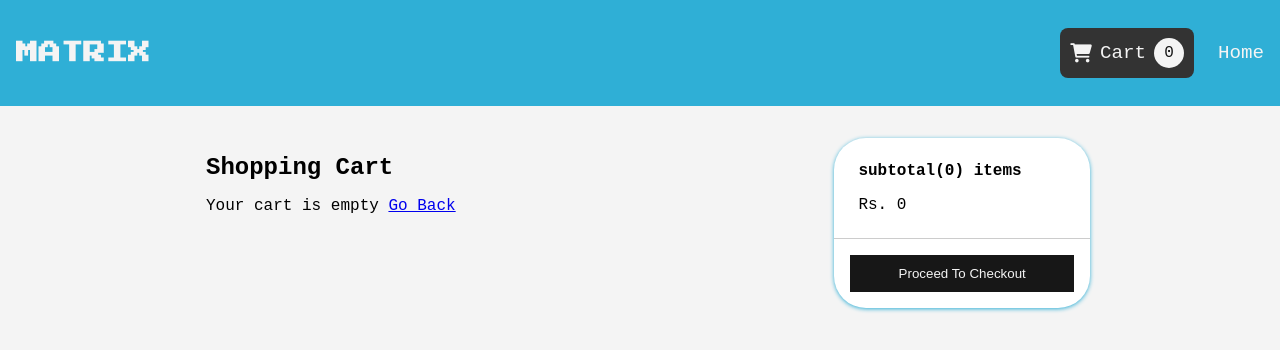
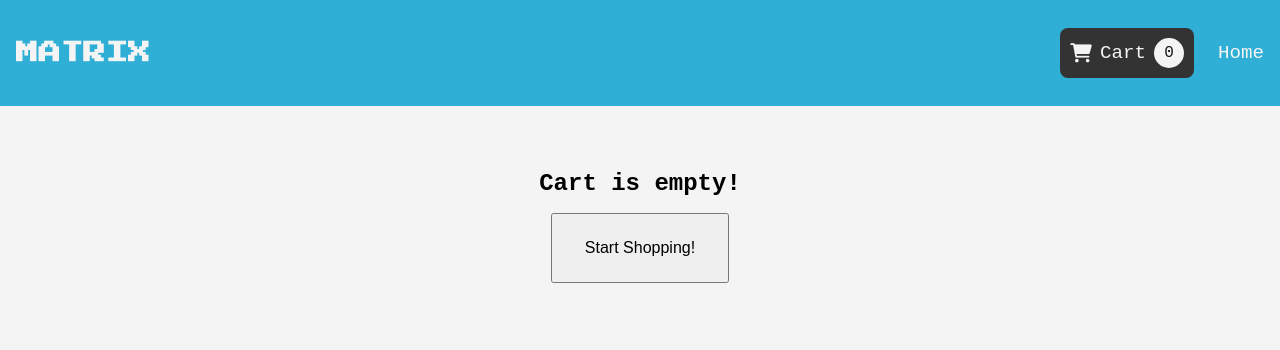
Before and after one commit to shahid-py/shop-matrix, a React (Create React App) app in the folder client/: page /cart in a window 1280 px wide. Shown: the top 350 px of the page. Built offline with nearby package versions, Linux system fonts and the light colour scheme; a web font is replaced by a local one.

Commit message:
fix : bug fix in clearing cart from state

```diff
--- a/client/src/redux/reducers/cartReducers.js
+++ b/client/src/redux/reducers/cartReducers.js
@@ -27,6 +27,12 @@ export const cartReducer = (state = { cartItems:[]}, action) => {
         ...state,
         cartItems: state.cartItems.filter((x) => x.product !== action.payload),
       };
+      case "CLEAR_CART": {
+        return {
+          ...state,
+          cart: []
+        }
+      }
     default:
       return state;
   }
--- a/client/src/screens/CartScreen.css
+++ b/client/src/screens/CartScreen.css
@@ -54,6 +54,22 @@
   .cartscreen__right div button:hover {
     opacity: 0.9;
   }
+  .cart-checkout-heading {
+    margin-left: 4rem;
+  }
+
+  .cart-empty {
+    display: flex;
+    flex-direction: column;
+    align-items: center;
+    margin-top: 4rem;
+  }
+
+  .btn-large {
+    font-size: var(--fontSizes-2xl);
+    padding: 1.5rem 2rem;
+    margin-top: 1rem;
+  }
 
   @media (max-width: 1320px) {
     .cartscreen {
--- a/client/src/screens/CartScreen.js
+++ b/client/src/screens/CartScreen.js
@@ -1,15 +1,15 @@
-import './CartScreen.css'
-import axios from 'axios';
-import { useEffect } from 'react';
+import "./CartScreen.css";
+import axios from "axios";
+import { useEffect } from "react";
 import { useSelector, useDispatch } from "react-redux";
-import { Link } from "react-router-dom";
+import { useNavigate } from "react-router-dom";
 
 //components
-import CartItem from '../components/CartItem';
+import CartItem from "../components/CartItem";
 
 // Actions
 
-import {addToCart, removeFromCart} from  '../redux/actions/cartActions';
+import { addToCart, removeFromCart } from "../redux/actions/cartActions";
 
 function loadScript(src) {
   return new Promise((resolve) => {
@@ -25,58 +25,60 @@ function loadScript(src) {
   });
 }
 
-
-
-
 const CartScreen = () => {
   const dispatch = useDispatch();
 
   const cart = useSelector((state) => state.cart);
   const { cartItems } = cart;
   useEffect(() => {}, []);
-  const qtyChangeHandler =(id, qty) => {
-    dispatch(addToCart(id, qty))
-  }
+  const qtyChangeHandler = (id, qty) => {
+    dispatch(addToCart(id, qty));
+  };
+  const navigate = useNavigate();
 
-  const removeHandler =(id) => {
-    dispatch(removeFromCart(id))
-  }
-
-  const getCartCount= () =>{
-    return cartItems.reduce((qty, item) => ( item.qty) +qty, 0 );
-  }
+  const removeHandler = (id) => {
+    dispatch(removeFromCart(id));
+  };
 
   const getCartSubTotal = () => {
-    return cartItems.reduce((price, item) =>+price + +item.price * +item.qty, 0)
-
+    return cartItems.reduce(
+      (price, item) => +price + +item.price * +item.qty,
+      0
+    );
   };
 
-  async function displayRazorpay() {
-
-    const res = await loadScript('https://checkout.razorpay.com/v1/checkout.js')
 
 
-    const payment_response = await axios.post(`/razorpay`,{
-      amount:getCartSubTotal()
-  })
 
-    if(!res) {
-      alert('Razorpay SDK failed to load')
+  async function displayRazorpay() {
+    const res = await loadScript(
+      "https://checkout.razorpay.com/v1/checkout.js"
+    );
+
+    const payment_response = await axios.post(
+      `http://localhost:5000/razorpay`,
+      {
+        amount: getCartSubTotal(),
+      }
+    );
+
+    if (!res) {
+      alert("Razorpay SDK failed to load");
       return;
     }
     const { amount, currency, orderId } = payment_response.data;
     const options = {
-      key: process.env.key_secret,
+      key: "rzp_test_6nxP2p2M8T5UeD",
       currency: currency,
-      amount:amount,
+      amount: amount,
       order_id: orderId,
       name: "MATRIX SHOPPING",
       description: "MATRIX Transaction",
       image: "https://razorpay.com/assets/razorpay-glyph.svg",
 
-      handler: async function (response){
+      handler: async function (response) {
         const paymentVerification = await axios.post(
-          `/razorpay/verification`,
+          `http://localhost:5000/verification`,
           {
             orderId: orderId,
             paymentId: response.razorpay_payment_id,
@@ -86,8 +88,7 @@ const CartScreen = () => {
 
         if (paymentVerification.data.success) {
           alert(paymentVerification.data.message);
-          removeHandler()
-
+          navigate("/")
         } else {
           alert("something went wrong");
         }
@@ -99,47 +100,52 @@ const CartScreen = () => {
       },
 
       theme: {
-          color: "#3399cc"
-      }
-  }
-  const paymentObject = new  window.Razorpay(options);
+        color: "#3399cc",
+      },
+    };
+    const paymentObject = new window.Razorpay(options);
     paymentObject.open();
   }
 
-
-
-
-
-  return(
+  return (
+    <div>
+      {cartItems.length ? (
         <div className="cartscreen">
           <div className="cartscreen__left">
-      <h2> Shopping Cart</h2>
-      {cartItems.length=== 0 ? (
-        <div>
-          Your cart is empty <Link to="/">Go Back</Link>
-          </div>
-      ) : (
-      cartItems.map((item)=> (
+            <h2>ShoppingCart</h2>
+
+            {cartItems.map((item) => (
               <CartItem
                 key={item.product}
                 item={item}
-        qtyChangeHandler ={qtyChangeHandler}
-        removeHandler={removeHandler}/>
-     ))
-
-     )}
-
+                qtyChangeHandler={qtyChangeHandler}
+                removeHandler={removeHandler}
+              />
+            ))}
           </div>
-
           <div className="cartscreen__right">
+            <h2 className="cart-checkout-heading"> Order Summary </h2>
             <div className="cartscreen__info">
-          <p>subtotal({getCartCount()}) items</p>
+              <p>SUBTOTAL</p>
               <p>Rs. {getCartSubTotal()}</p>
             </div>
             <div>
-       <button onClick={displayRazorpay} >Proceed To Checkout</button>
+              <button onClick={displayRazorpay}>Proceed to checkout</button>
+              <p> Dummy Debit Card Number: 4111 1111 1111 1111 </p>
             </div>
           </div>
+        </div>
+      ) : (
+        <div className="cart-empty">
+          <h2> Cart is empty! </h2>
+          <button
+            className="btn btn-primary btn-large"
+            onClick={() => navigate("/")}
+          >
+            Start Shopping!
+          </button>
+        </div>
+      )}
     </div>
   );
 };
```
Also changed, not shown: package.json (+3 -5 lines), 2 other files (tests, documents, lock files or other folders). Lines whose indentation alone changed are shown as unchanged.
